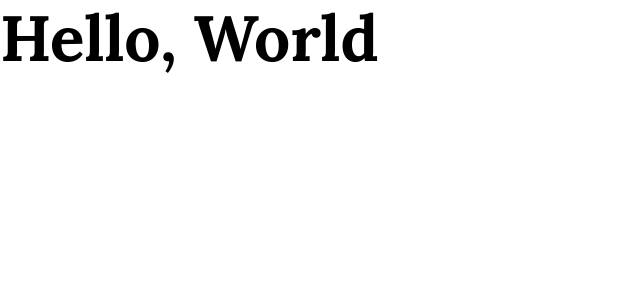
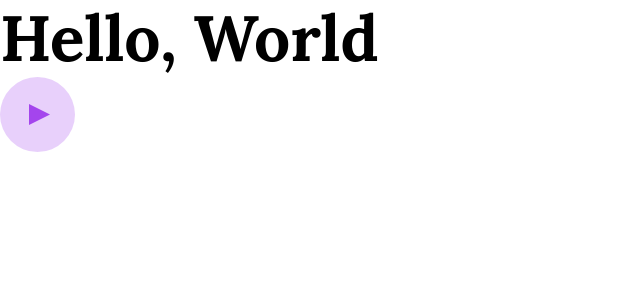
Before and after one commit to Earthyyy/dictionary-web-app, a React (Vite) app: page / in a window 1280 px wide. Shown: the top 300 px of the page, without its empty margins (0-640 px from the left). Built offline with nearby package versions, Linux system fonts and the light colour scheme.

Commit message:
feat: build PlayButton Component

```diff
--- a/src/App.tsx
+++ b/src/App.tsx
@@ -1,7 +1,10 @@
+import PlayButton from "./components/custom/PlayButton";
+
 function App() {
   return (
     <div className="light lora">
       <h1 className="heading-lg">Hello, World</h1>
+      <PlayButton />
     </div>
   );
 }
--- /dev/null
+++ b/src/components/custom/PlayButton.tsx
@@ -0,0 +1,26 @@
+import { FC } from "react";
+
+interface PlayButtonProps {}
+
+const PlayButton: FC<PlayButtonProps> = (props) => {
+  return (
+    <svg
+      xmlns="http://www.w3.org/2000/svg"
+      viewBox="0 0 75 75"
+      className="cursor-pointer w-12 h-12 md:w-[4.6875rem] md:h-[4.6875rem] group"
+      {...props}
+    >
+      <g className="fill-primary" fill-rule="evenodd">
+        <circle
+          cx="37.5"
+          cy="37.5"
+          r="37.5"
+          className="opacity-25 group-hover:opacity-100"
+        />
+        <path d="M29 27v21l21-10.5z" className="group-hover:fill-white" />
+      </g>
+    </svg>
+  );
+};
+
+export default PlayButton;
```
